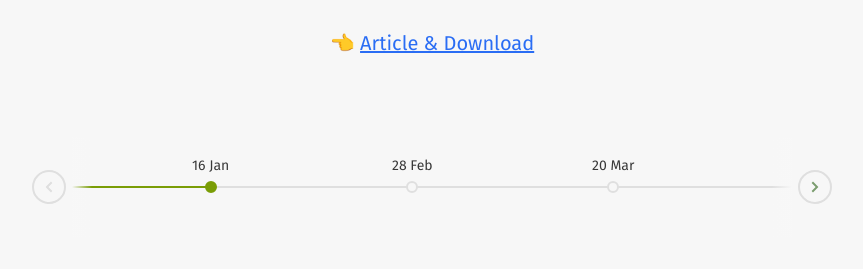
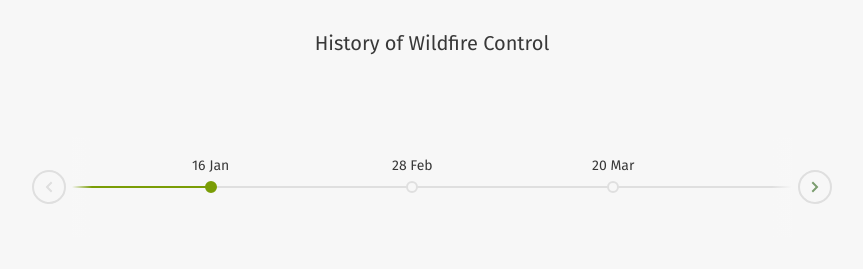
Before and after one commit to mimccullough/mimccullough.github.io, a plain HTML site: page index.html in a window 1280 px wide. Shown: the top 269 px of the page, without its empty margins (208-1071 px from the left). Drawn offline with nearby package versions, Linux system fonts and the light colour scheme.

Commit message:
Update index.html

```diff
--- a/index.html
+++ b/index.html
@@ -9,7 +9,7 @@
 </head>
 <body>
   <section class="cd-h-timeline js-cd-h-timeline margin-bottom-md">
-    <p class="text-center margin-top-md margin-bottom-xl">👈 <a class="text--inherit" href="https://codyhouse.co/gem/horizontal-timeline/">Article &amp; Download</a></p>
+    <p class="text-center margin-top-md margin-bottom-xl">History of Wildfire Control</p>
 
     <div class="cd-h-timeline__container container">
       <div class="cd-h-timeline__dates">
```
